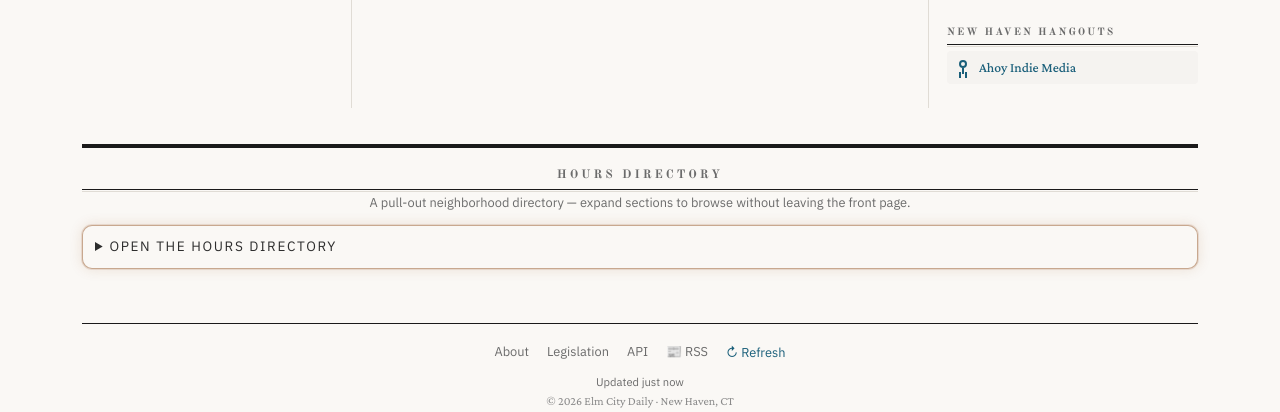
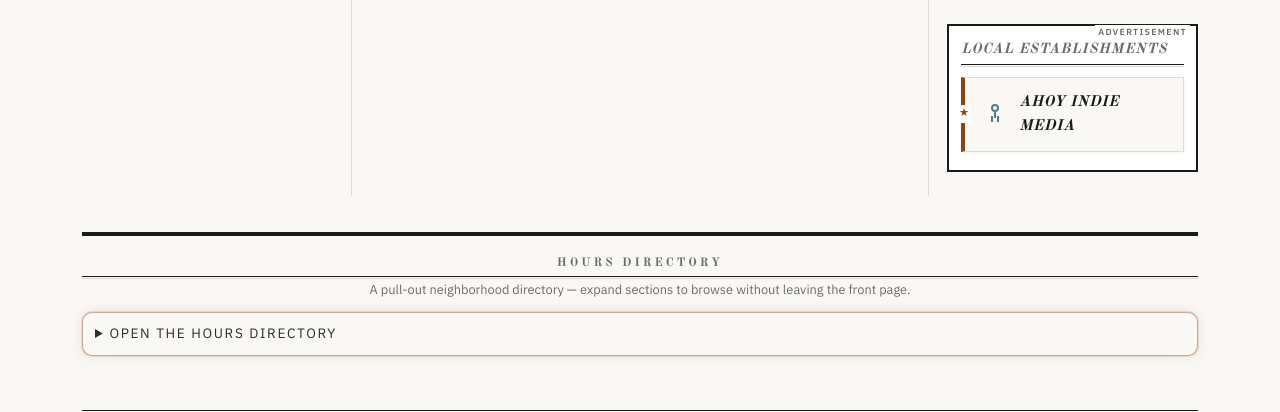
Before and after one commit to oooAHOYooo/elm, a Flask app: page / in a window 1280 px wide. Shown: the part 2135-2547 px from the top of the page. Run offline with Flask 3, Linux system fonts and the light colour scheme; data that the repository does not hold is empty; some libraries are stand-ins or nearby versions.

Commit message:
Make sponsors and ads look more old-timey vintage newspaper style
âœ… Vintage Newspaper Ad Styling:
- Added double border to sponsor section (classic newspaper ad frame)
- Added 'ADVERTISEMENT' label in top-right corner (vintage newspaper convention)
- Changed sponsor cards to have left border accent (like classified ads)
- Added decorative star (â˜…) before each sponsor
- Used serif display font (Old Standard TT) for sponsor names
- Made sponsor names uppercase and italic (vintage ad style)
- Added subtle box shadow and hover effects
- Changed section heading to 'Local Establishments' with vintage styling
- Added sepia filter to icons for aged look
- Increased icon size for better visibility

The ads now have a classic 19th/20th century newspaper advertisement aesthetic that matches the newspaper theme of the site.

```diff
--- a/static/css/main.css
+++ b/static/css/main.css
@@ -1618,30 +1618,72 @@ img {
     border: none;
 }
 
-/* Sponsors */
+/* Sponsors - Vintage Newspaper Ad Style */
+.infobox--sponsors {
+    border: 2px double var(--border-rule);
+    background: var(--bg-card);
+    padding: var(--space-md);
+    position: relative;
+}
+
+.infobox--sponsors::before {
+    content: 'ADVERTISEMENT';
+    position: absolute;
+    top: -1px;
+    right: var(--space-sm);
+    font-family: var(--font-sans);
+    font-size: 0.55rem;
+    letter-spacing: 0.15em;
+    text-transform: uppercase;
+    color: var(--text-muted);
+    background: var(--bg-card);
+    padding: 0 var(--space-xs);
+    font-weight: 600;
+}
+
 .sponsor {
     display: flex;
     align-items: center;
-    gap: var(--space-sm);
-    padding: var(--space-sm);
+    gap: var(--space-md);
+    padding: var(--space-md) var(--space-lg);
+    background: var(--bg-paper);
+    border: 1px solid var(--border-light);
+    border-left: 4px solid var(--accent-primary);
+    margin-bottom: var(--space-sm);
+    transition: all 0.2s ease;
+    font-family: var(--font-display);
+    position: relative;
+    box-shadow: 0 1px 3px rgba(0, 0, 0, 0.05);
+}
+
+.sponsor::before {
+    content: '★';
+    position: absolute;
+    left: -8px;
+    top: 50%;
+    transform: translateY(-50%);
+    color: var(--accent-primary);
+    font-size: 0.7rem;
+    background: var(--bg-card);
+    padding: 0 2px;
+}
+
+.sponsor:hover {
     background: var(--bg-hover);
-    border-radius: 4px;
-    margin-bottom: var(--space-sm);
-    transition: all 0.15s ease;
-}
-
-.sponsor:hover {
-    background: var(--accent-primary);
-    color: white;
+    border-left-color: var(--accent-link);
+    box-shadow: 0 2px 6px rgba(0, 0, 0, 0.1);
     text-decoration: none;
+    transform: translateX(2px);
 }
 
 .sponsor__icon {
-    width: 20px;
-    height: 20px;
+    width: 24px;
+    height: 24px;
     display: inline-block;
     position: relative;
     flex-shrink: 0;
+    opacity: 0.8;
+    filter: sepia(20%);
 }
 
 .sponsor__icon--anchor::before {
@@ -1694,8 +1736,13 @@ img {
 }
 
 .sponsor__name {
-    font-size: 0.85rem;
-    font-weight: 500;
+    font-size: 0.95rem;
+    font-weight: 600;
+    font-family: var(--font-display);
+    color: var(--text-headline);
+    letter-spacing: 0.02em;
+    text-transform: uppercase;
+    font-style: italic;
 }
 
 .error-message {
--- a/templates/index.html
+++ b/templates/index.html
@@ -462,7 +462,7 @@
 
             <!-- Sponsors -->
             <article class="infobox infobox--sponsors">
-                <h2 class="section-head">New Haven Hangouts</h2>
+                <h2 class="section-head" style="font-family: var(--font-display); font-style: italic; letter-spacing: 0.05em; text-transform: uppercase; font-size: 0.9rem; margin-bottom: var(--space-md);">Local Establishments</h2>
                 <a href="https://app.ahoy.ooo" target="_blank"
                     rel="noopener sponsored" class="sponsor">
                     <span class="sponsor__icon sponsor__icon--anchor"></span>
```
